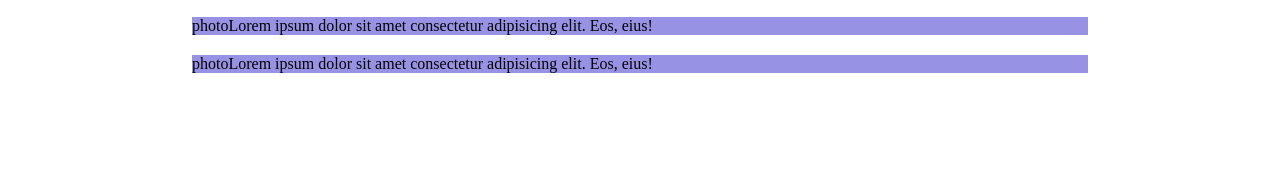
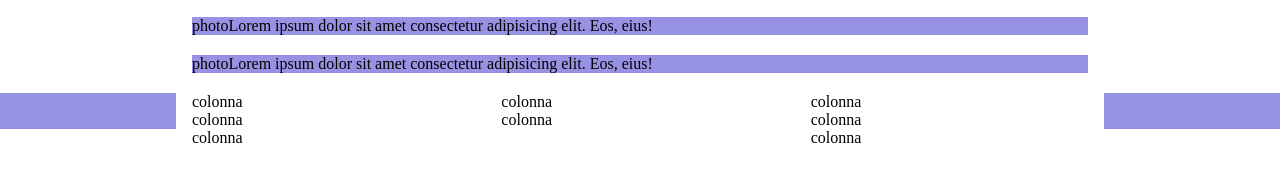
Before and after one commit to snerva/htmlcss-responsive-layout, a plain HTML site: page index.html in a window 1280 px wide. Shown: the part 93-274 px from the top of the page. Drawn offline with Linux system fonts and the light colour scheme.

Commit message:
about section

```diff
--- a/assets/style.css
+++ b/assets/style.css
@@ -69,6 +69,14 @@ header .d-flex{
 }
 /*partners*/
 
+.benefits{
+    background-color: var(--re-primary);
+}
+
+.benefits .col_12{
+    background-color: var(--re-background-light);
+}
+
 
 /*#endregion main*/
 
--- a/index.html
+++ b/index.html
@@ -57,6 +57,29 @@
                 </div>
             </div>
         </section>
+        <!--/.partners-->
+        <section class="benefits">
+            <div class="container">
+                <div class="row d-flex">
+                    <div class="col_12 col_md_4 col_lg_6">colonna</div>
+                    <div class="col_12 col_md_4 col_lg_6">colonna</div>
+                    <div class="col_12 col_md_4 col_lg_6">colonna</div>
+                    <div class="col_12 col_md_4 col_lg_6">colonna</div>
+                    <div class="col_12 col_md_4 col_lg_6">colonna</div>
+                    <div class="col_12 col_md_4 col_lg_6">colonna</div>
+                </div>
+            </div>
+        </section>
+        <!--/.benefits-->
+        <div class="about">
+            <div class="container">
+                <div class="row d-flex">
+                    <div class="col_12 col_md_8 col_lg_6">colonna</div>
+                    <div class="col_12 col_md_4 col_lg_6">colonna</div>
+                </div>
+            </div>
+        </div>
+        <!--/.about-->
     </main>
     <!--/main-->
     <footer></footer>
```
